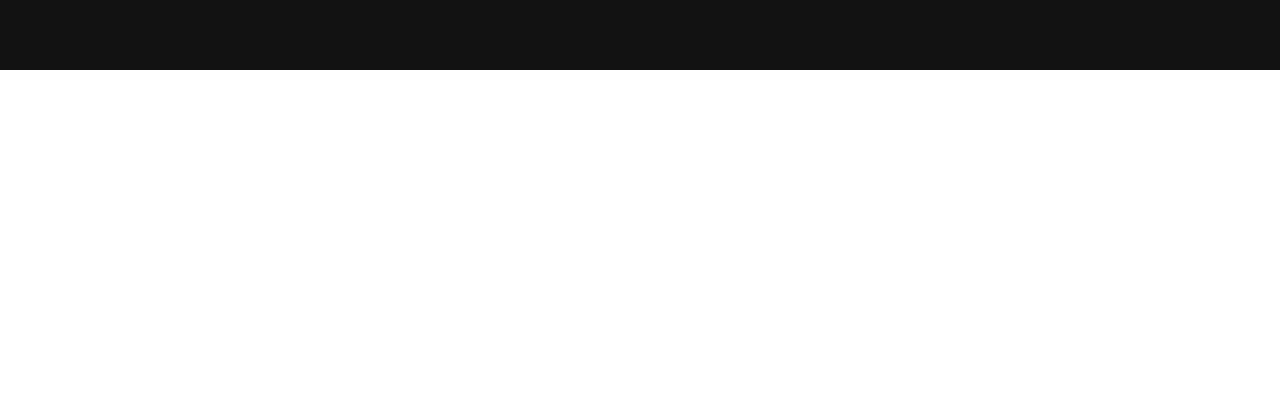
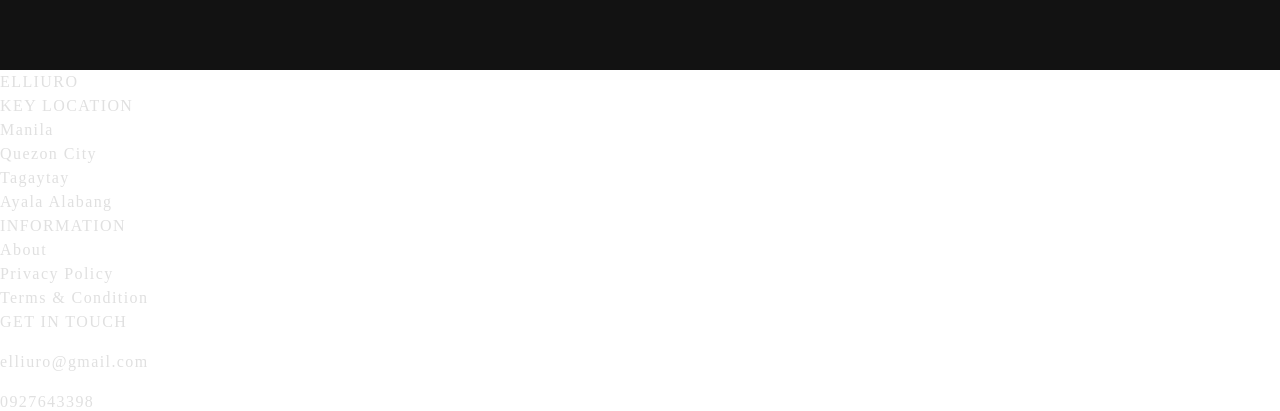
Before and after one commit to shironzi/elliuro, a React (Vite) app in the folder frontend/: page / in a window 1280 px wide. Shown: the part 4255-4666 px from the top of the page. Before the commit the page ends 4325 px from the top, so only its background shows below. Built offline with nearby package versions, Linux system fonts and the light colour scheme; a web font is replaced by a local one.

Commit message:
added layouts and add Footer Component

```diff
--- a/frontend/src/App.tsx
+++ b/frontend/src/App.tsx
@@ -1,4 +1,5 @@
 import './assets/styles/App.css'
+import Footer from './components/Footer'
 import Home from './components/home/Home'
 import Nav from './components/Nav'
 
@@ -7,6 +8,7 @@ function App() {
     <>
       <Nav />
       <Home />
+      <Footer />
     </>
   )
 }
--- a/frontend/src/components/Footer.tsx
+++ b/frontend/src/components/Footer.tsx
@@ -1,8 +1,41 @@
+import { MdEmail } from 'react-icons/md'
+import { FaPhone } from 'react-icons/fa'
+
 function Footer() {
   return (
     <div>
       <h1>ELLIURO</h1>
-      <div></div>
+      <div>
+        <div>
+          <h1>KEY LOCATION</h1>
+          <ul>
+            <li>Manila</li>
+            <li>Quezon City</li>
+            <li>Tagaytay</li>
+            <li>Ayala Alabang</li>
+          </ul>
+        </div>
+        <div>
+          <h1>INFORMATION</h1>
+          <ul>
+            <li>About</li>
+            <li>Privacy Policy</li>
+            <li>Terms & Condition</li>
+          </ul>
+        </div>
+        <div>
+          <h1>GET IN TOUCH</h1>
+          <ul>
+            <li>
+              <MdEmail color="#ffffff" /> elliuro@gmail.com
+            </li>
+            <li>
+              <FaPhone color="#ffffff" />
+              0927643398
+            </li>
+          </ul>
+        </div>
+      </div>
     </div>
   )
 }
```
